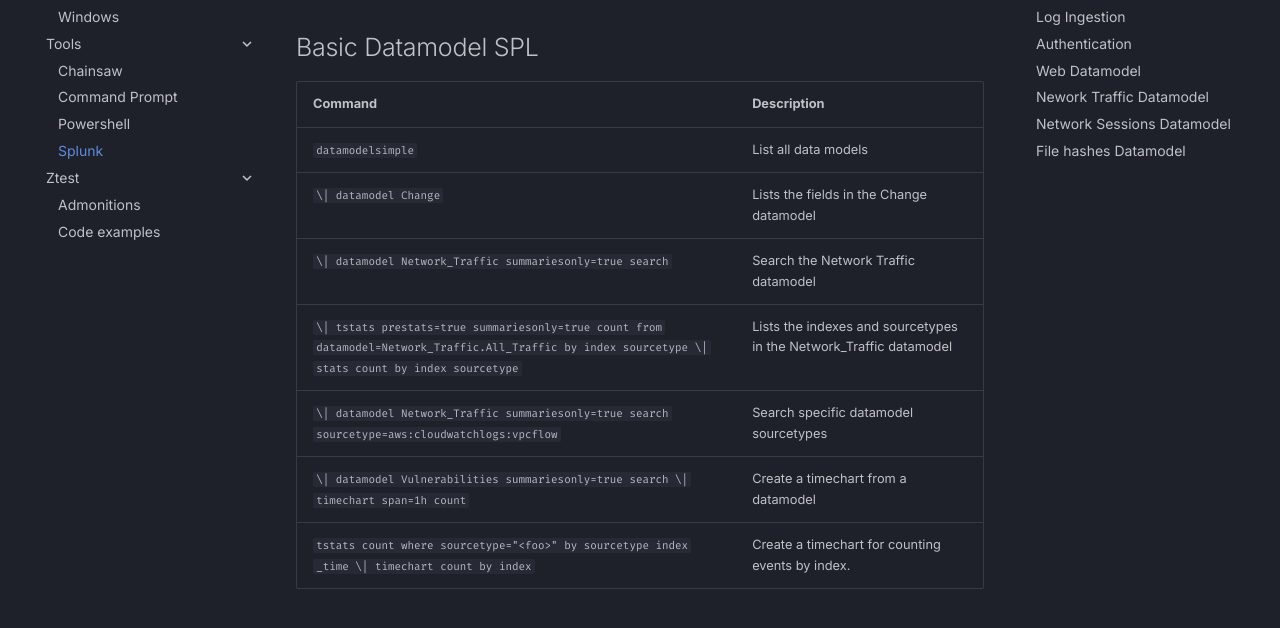
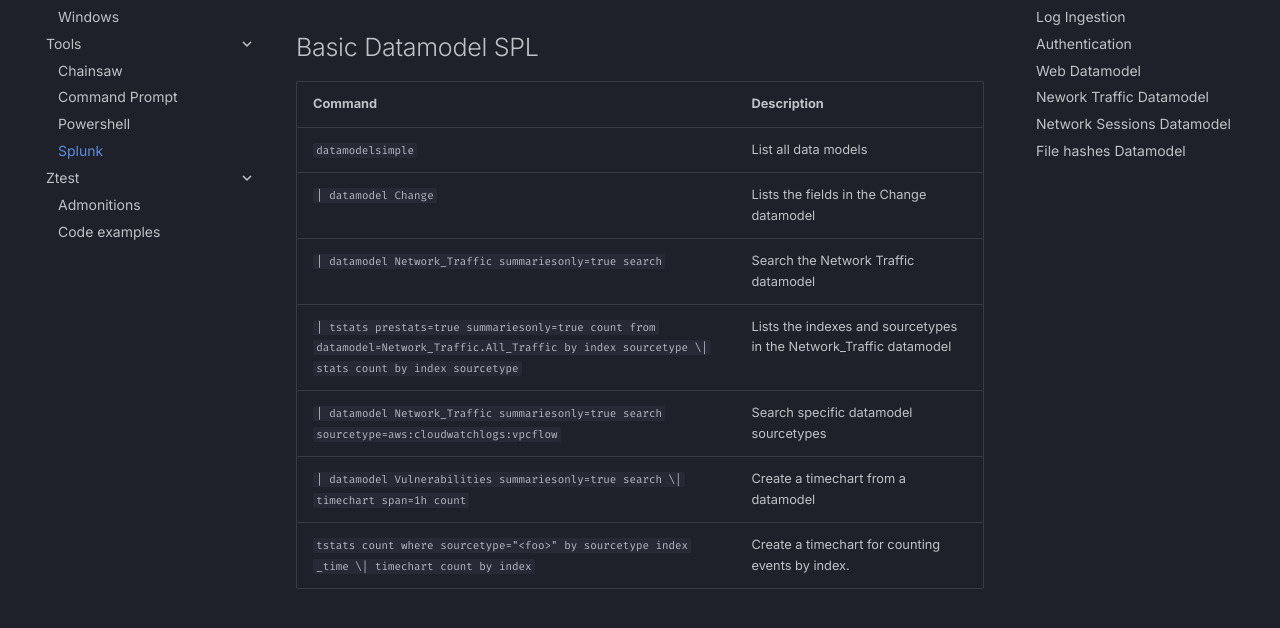
Before and after one commit to halfbackflip/edgethoughts, an MkDocs documentation site: the page built from docs/Tools/Splunk.md, in a window 1280 px wide and 900 px high. Shown: the part 256-884 px from the top of the window. Built offline with MkDocs 1.6.1 and Material for MkDocs 9.7.7, drawn with Linux system fonts in a browser that asks for light colours.

```diff
--- a/docs/Tools/Splunk.md
+++ b/docs/Tools/Splunk.md
@@ -5,11 +5,11 @@ This section contains some snippets of Splunk commands.
 | **Command** | **Description** |
 | --------------|-------------------|
 |`datamodelsimple`| List all data models |
-| `\| datamodel Change`| Lists the fields in the Change datamodel |
-|`\| datamodel Network_Traffic summariesonly=true search`| Search the Network Traffic datamodel |
-|`\| tstats prestats=true summariesonly=true count from datamodel=Network_Traffic.All_Traffic by index sourcetype \| stats count by index sourcetype`| Lists the indexes and sourcetypes in the Network_Traffic datamodel|
-|`\| datamodel Network_Traffic summariesonly=true search sourcetype=aws:cloudwatchlogs:vpcflow`| Search specific datamodel sourcetypes|
-|`\| datamodel Vulnerabilities summariesonly=true search \| timechart span=1h count`| Create a timechart from a datamodel|
+| `│ datamodel Change`| Lists the fields in the Change datamodel|
+|`│ datamodel Network_Traffic summariesonly=true search`| Search the Network Traffic datamodel |
+|`│ tstats prestats=true summariesonly=true count from datamodel=Network_Traffic.All_Traffic by index sourcetype \| stats count by index sourcetype`| Lists the indexes and sourcetypes in the Network_Traffic datamodel|
+|`│ datamodel Network_Traffic summariesonly=true search sourcetype=aws:cloudwatchlogs:vpcflow`| Search specific datamodel sourcetypes|
+|`│ datamodel Vulnerabilities summariesonly=true search \| timechart span=1h count`| Create a timechart from a datamodel|
 |`tstats count where sourcetype="<foo>" by sourcetype index _time \|  timechart count by index `| Create a timechart for counting events by index.|
 
 ## Datamodel SPL Baselining
```
Also changed, not shown: docs/Tools/Chainsaw.md (+1 -1 lines).
